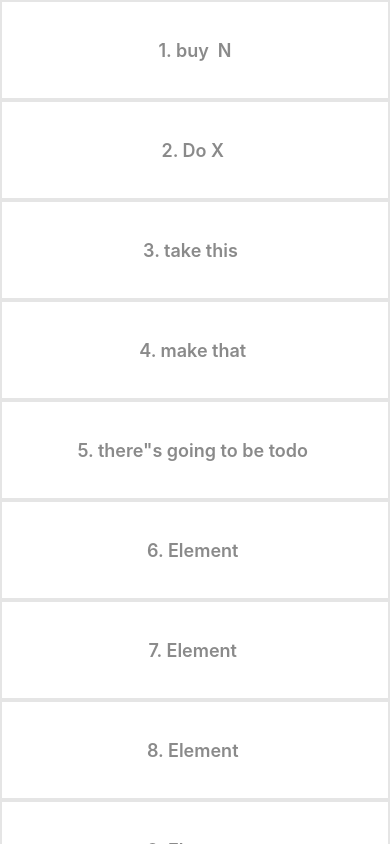
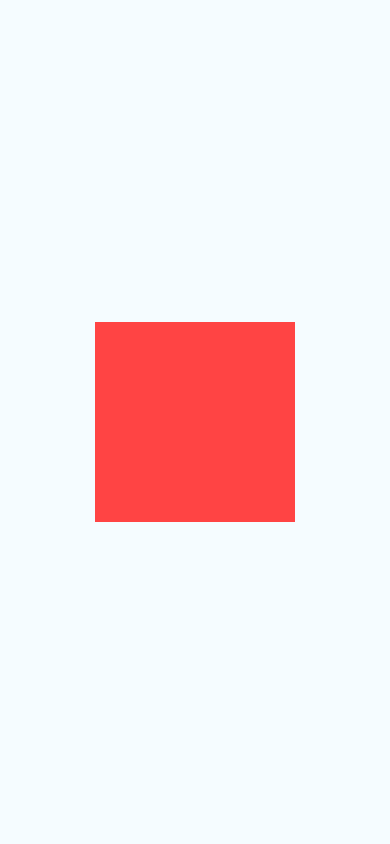
Before and after one commit to clRcoDE/panResponderTest, a React Native app: screen / in a window 390 px wide. Built offline with nearby package versions, Linux system fonts and the light colour scheme.

Commit message:
basic multi touch added

```diff
--- a/App.js
+++ b/App.js
@@ -13,6 +13,7 @@ import DragSliders from './src/components/DragSliders'
 import Sliders from './src/components/Sliders'
 import Draggable from './src/components/Draggable'
 import List from './src/components/List'
+import MultiTouch from './src/components/MultiTouch'
 export default class App extends Component{
   render() {
     return (
@@ -22,7 +23,8 @@ export default class App extends Component{
           {/* <DragSliders/> */}
           {/* <Draggable/> */}
           {/* <Sliders/> */}
-          <List/>
+          {/* <List/> */}
+          <MultiTouch/>
          </View>
     );
   }
--- /dev/null
+++ b/src/components/MultiTouch.js
@@ -0,0 +1,170 @@
+import React, { Component } from 'react'
+import { Text, StyleSheet, View, Animated, PanResponder } from 'react-native'
+
+
+
+const colors = {
+  red: '#f44',
+  blue: "#44f",
+  green: '#4f4',
+  gold: '#fd0'
+}
+export default class MultiTouch extends Component {
+
+
+  constructor(props) {
+    super(props)
+    this.state = {
+      pan: new Animated.ValueXY(),
+      // scal: new Animated.ValueXY({x:1 , y:1}),
+      color: colors.red,
+      disx: 0,
+      disy: 0,
+      // size: {
+      //   width: 200,
+      //   height: 200
+      // }
+      scale: new Animated.Value(1)
+    }
+  }
+
+
+  componentWillMount() {
+
+    this.panresponder = PanResponder.create({
+      onMoveShouldSetPanResponder: (event, gestureState) => true,
+      onPanResponderGrant: (event, gestureState) => {
+        this.state.pan.setOffset({ x: this.state.pan.x._value, y: this.state.pan.y._value })
+        this.state.pan.setValue({ x: 0, y: 0 })
+        // this.state.scale.setOffset(this.state.scale._value)
+        this.state.scale.setValue(1)
+
+        if (event.nativeEvent.touches.length === 2) {
+          this.setState({ color: colors.blue })
+        } else {
+
+          this.setState({ color: colors.red })
+        }
+
+      },
+      onPanResponderMove: (event, gestureState) => {
+        if (event.nativeEvent.touches.length === 2) {
+          // console.warn(gestureState.dx,gestureState.dy)
+          // this.state.scal.setValue({x:this.state.scal.x.to+0.1, y:this.state.scal.y+0.1})
+          // let newx = this.state.scal.x.interpolate({
+          //   inputRange:[0,1],
+          //   outputRange:[1,2]
+          // })
+          // let newy =  this.state.scal.y.interpolate({
+          //   inputRange:[0,1],
+          //   outputRange:[1,2]
+          // })
+
+          // this.state.scal.setValue({x:Math.abs(newx), y:Math.abs(newy)})
+
+          // if(gestureState.dx>0){
+          //   this.setState({size:{width:this.state.size.width+ (Math.ceil(gestureState.dx)*4), height:this.state.size.height+ (Math.ceil(gestureState.dy)*4)}})
+
+          // }else{
+          //   this.setState({size:{width:this.state.size.width- (Math.ceil(gestureState.dx)*4), height:this.state.size.height- (Math.ceil(gestureState.dy)*4)}})
+
+          // }
+          let locx1 = Math.round(event.nativeEvent.changedTouches[0].locationX);
+          let locx2 = Math.round(event.nativeEvent.changedTouches[1].locationX);
+
+          let locy1 = Math.round(event.nativeEvent.changedTouches[0].locationY);
+          let locy2 = Math.round(event.nativeEvent.changedTouches[1].locationY);
+
+          let nextdisx = Math.abs(locx1 - locx2);
+          let nextdisy = Math.abs(locy1 - locy2);
+
+          // let prevdis =  this.state.disx+this.state.disy
+          // let nextdis = disx+disy
+          // console.warn( ,  )
+
+          let prevdisx = this.state.disx
+          let prevdisy = this.state.disy
+
+
+          let averagedis = ((nextdisx + nextdisy) / 2)
+          let averagejoe = ((nextdisx + nextdisy) / 2) / 101.000450897
+          // console.warn(averagejoe, this.state.scale)
+          if (nextdisx > prevdisx && nextdisy > prevdisy) {
+            // this.setState({scale:averagejoe})
+            this.state.scale.setValue(averagejoe)
+
+          } else {
+            // this.setState({scale:averagejoe})
+            this.state.scale.setValue(averagejoe)
+
+          }
+
+
+          // console.warn(disx , disy)
+          // if(disx>0){
+          //   this.setState({size:{width:this.state.size.width+disx, height:this.state.size.height+ (Math.ceil(gestureState.dy)*4)}})
+          // }
+
+          // console.warn(Math.abs(locx1 - locx2))
+
+
+          // this.state.size.setValue({ width: gestureState.dx, height: gestureState.dy })
+          this.setState({ disx: nextdisx, disy: nextdisy })
+        } else {
+          this.state.pan.setValue({ x: gestureState.dx, y: gestureState.dy })
+
+        }
+
+      },
+      onPanResponderRelease: (event, gestureState) => {
+        this.state.pan.flattenOffset()
+        this.state.scale.flattenOffset()
+
+        // this.state.scal.flattenOffset()
+      }
+    })
+
+  }
+  render() {
+
+
+
+    return (
+      <View style={styles.container} >
+        <Animated.View style={[styles.box, {
+          // width: this.state.size.width,
+          // height: this.state.size.height,
+          backgroundColor: this.state.color,
+          transform: [
+            { translateX: this.state.pan.x },
+            { translateY: this.state.pan.y },
+            { scale: this.state.scale }
+            // { scaleX: this.state.scal.x },
+            // { scaleY: this.state.scal.y }
+          ]
+        }
+        ]}
+          {...this.panresponder.panHandlers}>
+
+
+
+        </Animated.View>
+      </View>
+    )
+  }
+}
+
+const styles = StyleSheet.create({
+
+  container: {
+    flex: 1,
+    justifyContent: 'center',
+    alignItems: 'center',
+  },
+  box: {
+    width: 200,
+    height: 200,
+    backgroundColor: '#f34'
+  }
+
+})
```
